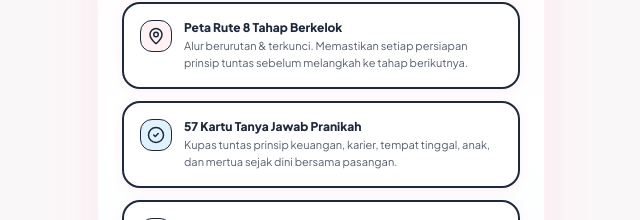
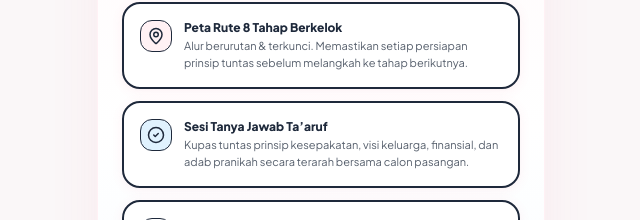
Before and after one commit to kh-badri/halal, a Next.js app: page / in a window 1280 px wide. Shown: the part 318-538 px from the top of the page, without its empty margins (319-959 px from the left). Built offline with nearby package versions, Linux system fonts and the light colour scheme; no server answers.

Commit message:
copy: ganti 57 kartu tanya jawab menjadi sesi tanya jawab taaruf pada landing page dan modul

```diff
--- a/app/modul/kalender/page.tsx
+++ b/app/modul/kalender/page.tsx
@@ -90,7 +90,7 @@ export default function KalenderPage() {
   // Preparation Countdown Phases (PRD Section 9.6)
   const phases = [
     { label: 'H-180 (6 Bulan)', desc: 'Penentuan tanggal, komitmen awal & budgeting dasar', targetDays: 180 },
-    { label: 'H-90 (3 Bulan)', desc: 'Booking vendor gedung/katering, pembahasan 57 kartu Q&A', targetDays: 90 },
+    { label: 'H-90 (3 Bulan)', desc: 'Booking vendor gedung/katering, pembahasan sesi tanya jawab ta’aruf', targetDays: 90 },
     { label: 'H-60 (2 Bulan)', desc: 'Pengurusan berkas kelurahan N1-N4 & cek lab pranikah', targetDays: 60 },
     { label: 'H-30 (1 Bulan)', desc: 'Pendaftaran KUA resmi, suntik TT & fitting busana', targetDays: 30 },
     { label: 'H-14 (2 Minggu)', desc: 'Bimwin KUA, pelunasan termin vendor & sebar undangan', targetDays: 14 },
--- a/app/page.tsx
+++ b/app/page.tsx
@@ -51,9 +51,9 @@ export default function HomePage() {
             <CheckCircle2 size={18} />
           </div>
           <div>
-            <h3 className="text-xs font-black text-ink">57 Kartu Tanya Jawab Pranikah</h3>
+            <h3 className="text-xs font-black text-ink">Sesi Tanya Jawab Ta’aruf</h3>
             <p className="text-[11px] text-ink/75 mt-0.5">
-              Kupas tuntas prinsip keuangan, karier, tempat tinggal, anak, dan mertua sejak dini bersama pasangan.
+              Kupas tuntas prinsip kesepakatan, visi keluarga, finansial, dan adab pranikah secara terarah bersama calon pasangan.
             </p>
           </div>
         </div>
--- a/app/profil/page.tsx
+++ b/app/profil/page.tsx
@@ -550,7 +550,7 @@ export default function ProfilPage() {
           <div className="p-3 bg-red-50 border border-red-200 rounded-2xl text-red-700 leading-relaxed">
             <p className="font-bold">Tindakan ini tidak dapat dibatalkan!</p>
             <p className="text-[11px] mt-1">
-              Seluruh biodata, kartu tanya jawab, data anggaran, kontak vendor, checklist KUA, dan berkas foto Anda akan dihapus permanen dari server sesuai UU Perlindungan Data Pribadi (UU PDP).
+              Seluruh biodata, tanya jawab ta’aruf, data anggaran, kontak vendor, checklist KUA, dan berkas foto Anda akan dihapus permanen dari server sesuai UU Perlindungan Data Pribadi (UU PDP).
             </p>
           </div>
 
```
